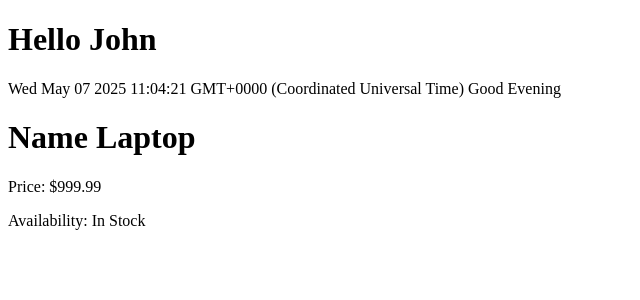
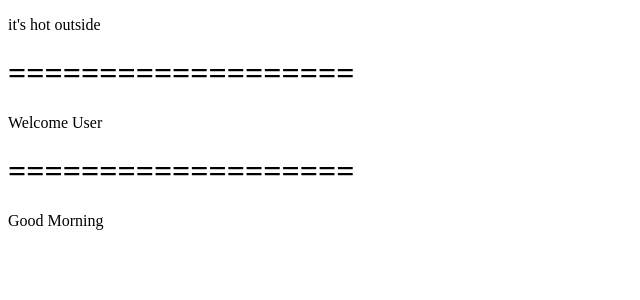
Before and after one commit to lapopm/react-demos, a React (Vite) app: page / in a window 1280 px wide. Shown: the top 300 px of the page, without its empty margins (0-640 px from the left). Built offline with nearby package versions, Linux system fonts and the light colour scheme.

Commit message:
second commit

```diff
--- a/src/App.tsx
+++ b/src/App.tsx
@@ -1,13 +1,17 @@
-import Greeting from "./components/Greeting"
-import ProductInfo from "./components/ProductInfo"
+import Greeting from "./components/Greeting";
+import UserStatus from "./components/UserStatus";
+import Weather from "./components/Weather";
 
 function App() {
   return (
     <div>
-       <Greeting />
-       <ProductInfo />
+      <Weather />
+      <h1>===================</h1>
+      <UserStatus loggedIn={true} isAdmin={false} />
+      <h1>===================</h1>
+      <Greeting timeOfDay="morning" />
     </div>
-)
+  );
 }
 
-export default App
+export default App;
--- a/src/components/Greeting.tsx
+++ b/src/components/Greeting.tsx
@@ -1,14 +1,13 @@
-const Greeting = () => {
-  const name = "John";
-  const date = new Date().toString();
-  const isMorning = date.includes("AM") ? "Good Morning" : "Good Evening";
+interface GreetingProps {
+  timeOfDay: string;
+}
 
+const Greeting = ({timeOfDay}: GreetingProps) => {
   return (
     <div>
-      <h1>Hello {name}</h1>
-      <p>{ date } {isMorning}</p>
+       {timeOfDay === "morning" ? <p>Good Morning</p> : timeOfDay === "afternoon" ? <p>Good Afternoon</p> : timeOfDay === "evening" ? <p>Good Evening</p> : <p>Hello</p>}
     </div>
-  );
-};
+  )
+}
 
-export default Greeting;
+export default Greeting
--- /dev/null
+++ b/src/components/UserStatus.tsx
@@ -0,0 +1,14 @@
+interface UserStatusProps {
+  loggedIn: boolean;
+  isAdmin: boolean;
+}
+
+const UserStatus = ({ loggedIn, isAdmin }: UserStatusProps) => {
+  return (
+    <div>
+     {loggedIn && isAdmin ? <p>Welcome Admin</p> : loggedIn ? <p>Welcome User</p> : <p>Please Log In</p>}
+    </div>
+  );
+};
+
+export default UserStatus;
--- /dev/null
+++ b/src/components/Weather.tsx
@@ -0,0 +1,12 @@
+const Weather = () => {
+  const tem = 26;
+  if (tem < 15) {
+    return <p>it's cold outside</p>;
+  } else if (tem >= 15 && tem <= 25) {
+    return <p>it's nice outside</p>;
+  } else {
+    return <p> it's hot outside</p>;
+  }
+};
+
+export default Weather;
```
Also changed, not shown: src/components/Person.tsx (added, +15 -0 lines), src/components/Product.tsx (added, +15 -0 lines), src/components/ProductList.tsx (added, +17 -0 lines), src/components/UserList.tsx (added, +19 -0 lines).
